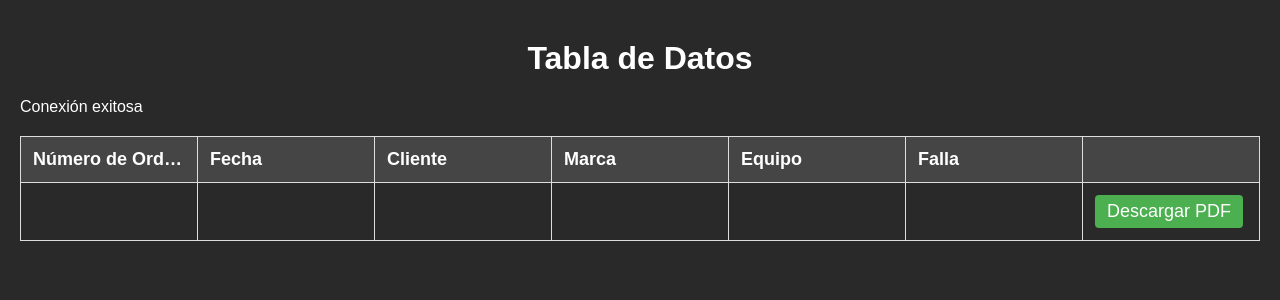
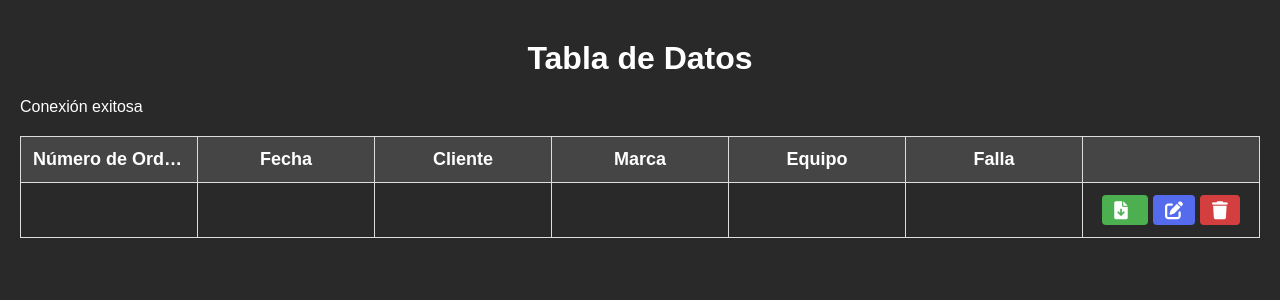
Before and after one commit to Arrtty/compaccserOrdenes, a PHP site: page /tcpdf/js/ordenes.php in a window 1280 px wide. Shown: the part 70-370 px from the top of the page. Run offline with PHP 8.4, Linux system fonts and the light colour scheme; tables that the repository leaves empty or names only in its code hold one stand-in row (values such as "Sample post"); data that the repository does not hold is empty.

Commit message:
Added icons

```diff
--- a/js/ordenes.php
+++ b/js/ordenes.php
@@ -5,6 +5,7 @@
   <meta charset="UTF-8">
   <meta name="viewport" content="width=device-width, initial-scale=1.0">
   <title>Tabla de Datos</title>
+  <link rel="stylesheet" href="https://cdnjs.cloudflare.com/ajax/libs/font-awesome/6.0.0-beta3/css/all.min.css">
   <style>
     body {
       background-color: #292929;
@@ -24,11 +25,43 @@
       border-radius: 4px;
       text-decoration: none;
       display: inline-flex;
+      align-items: center;
+      justify-content: center;
+      word-wrap: break-word;
+    }
+
+    .edit-btn {
+      padding: 6px 12px;
+      background-color: #556BEE;
+      color: #fff;
+      border: none;
+      border-radius: 4px;
+      text-decoration: none;
+      display: inline-flex;
+      align-items: center;
+      justify-content: center;
+      word-wrap: break-word;
+    }
+
+    .delete-btn {
+      padding: 6px 12px;
+      background-color: #D33F3F;
+      color: #fff;
+      border: none;
+      border-radius: 4px;
+      text-decoration: none;
+      display: inline-flex;
+      align-items: center;
+      justify-content: center;
       word-wrap: break-word;
     }
 
     .download-btn:hover {
       background-color: #45a049;
+    }
+
+    .download-btn i {
+      margin-right: 8px;
     }
 
     .logo.logo1 img {
@@ -114,17 +147,17 @@
       padding: 12px;
       border: 1px solid #ddd;
       word-wrap: break-word;
-      /* Permite el ajuste de palabras largas */
+      overflow: hidden;
+      white-space: nowrap;
       overflow: hidden;
       text-overflow: ellipsis;
-      /* Trunca el texto con puntos suspensivos */
-      white-space: nowrap;
-      /* Evita que el texto se envuelva en varias líneas */
+      text-align: center;
     }
 
     table th {
       background-color: #454545;
       color: white;
+      text-align: center;
     }
 
     h1 {
@@ -148,10 +181,7 @@
         font-size: 14px;
       }
 
-      table th,
-      table td {
-        font-size: 12px;
-      }
+
     }
   </style>
 </head>
@@ -235,13 +265,18 @@
           $wrappedDescripcion = wordwrap($descripcion, $maxLineLength, "\n", true);
           echo '<td>' . nl2br($wrappedDescripcion) . '</td>';
 
-          echo '<td><a class="download-btn" href="generar-pdfSQL.php?id=' . $fila['no_Orden'] . '">Descargar PDF</a></td>';
+          echo '<td><a class="download-btn" href="generar-pdfSQL.php?id=' . $fila['no_Orden'] . '"><i class="fas fa-file-download"></i></a>
+          <a class="edit-btn" href="generar-pdfSQL.php?id=' . $fila['no_Orden'] . '"><i class="fas fa-edit"></i></a>
+          <a class="delete-btn" href="generar-pdfSQL.php?id=' . $fila['no_Orden'] . '"><i class="fas fa-trash"></i></a></td>';
+
           echo '</tr>';
+
         }
 
         // Cerrar la conexión a la base de datos
         mysqli_close($conexion);
         ?>
+
       </tbody>
     </table>
   </div>
```
